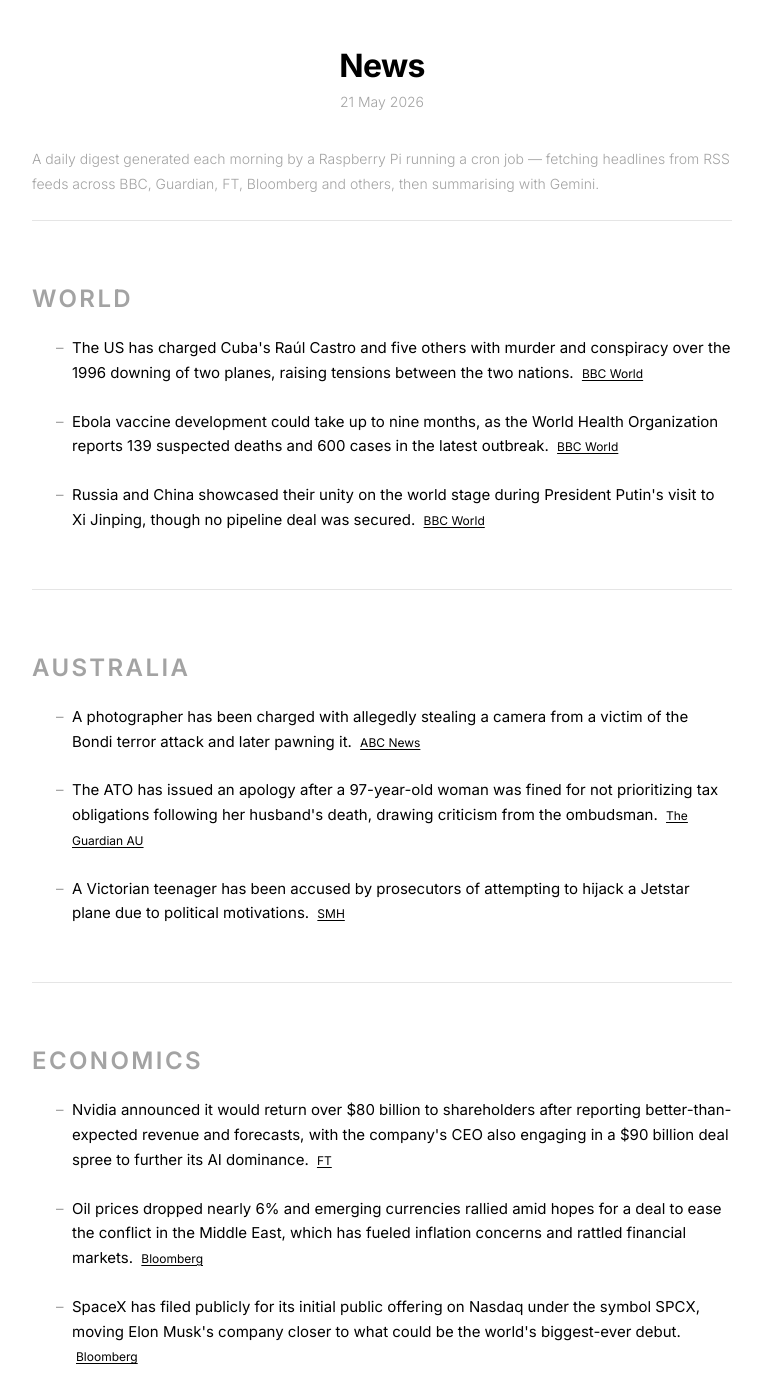
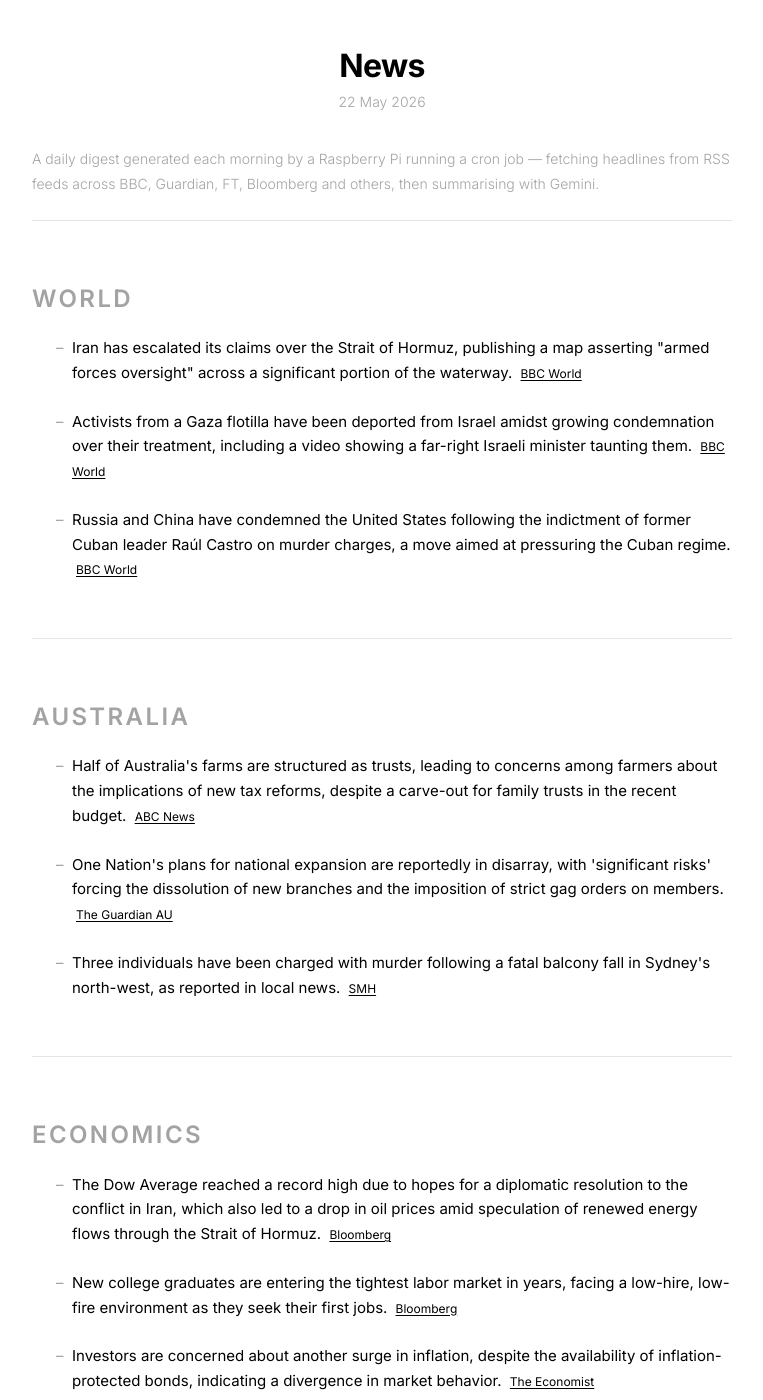
Before and after one commit to s-jac/s-jac.github.io, a Jekyll site: the page built from projects/news.html, in a window 1280 px wide and 1400 px high. Shown: the whole window, without its empty margins (258-1021 px from the left). Built offline with Jekyll 4.4.1, drawn with Linux system fonts in a browser that asks for light colours; some of the changed text lies outside the part shown.

Commit message:
daily news update 22 May 2026

```diff
--- a/_data/news.json
+++ b/_data/news.json
@@ -1,22 +1,22 @@
 {
-  "date": "21 May 2026",
-  "generated_at": "2026-05-20T21:00:24.154808+00:00",
+  "date": "22 May 2026",
+  "generated_at": "2026-05-21T21:00:27.698286+00:00",
   "sections": [
     {
       "heading": "World",
       "bullets": [
         {
-          "text": "The US has charged Cuba's Raúl Castro and five others with murder and conspiracy over the 1996 downing of two planes, raising tensions between the two nations.",
+          "text": "Iran has escalated its claims over the Strait of Hormuz, publishing a map asserting \"armed forces oversight\" across a significant portion of the waterway.",
           "source": "BBC World",
           "url": "https://www.bbc.com/news/world"
         },
         {
-          "text": "Ebola vaccine development could take up to nine months, as the World Health Organization reports 139 suspected deaths and 600 cases in the latest outbreak.",
+          "text": "Activists from a Gaza flotilla have been deported from Israel amidst growing condemnation over their treatment, including a video showing a far-right Israeli minister taunting them.",
           "source": "BBC World",
           "url": "https://www.bbc.com/news/world"
         },
         {
-          "text": "Russia and China showcased their unity on the world stage during President Putin's visit to Xi Jinping, though no pipeline deal was secured.",
+          "text": "Russia and China have condemned the United States following the indictment of former Cuban leader Raúl Castro on murder charges, a move aimed at pressuring the Cuban regime.",
           "source": "BBC World",
           "url": "https://www.bbc.com/news/world"
         }
@@ -26,17 +26,17 @@
       "heading": "Australia",
       "bullets": [
         {
-          "text": "A photographer has been charged with allegedly stealing a camera from a victim of the Bondi terror attack and later pawning it.",
+          "text": "Half of Australia's farms are structured as trusts, leading to concerns among farmers about the implications of new tax reforms, despite a carve-out for family trusts in the recent budget.",
           "source": "ABC News",
           "url": "https://www.abc.net.au/news"
         },
         {
-          "text": "The ATO has issued an apology after a 97-year-old woman was fined for not prioritizing tax obligations following her husband's death, drawing criticism from the ombudsman.",
+          "text": "One Nation's plans for national expansion are reportedly in disarray, with 'significant risks' forcing the dissolution of new branches and the imposition of strict gag orders on members.",
           "source": "The Guardian AU",
           "url": "https://www.theguardian.com/au"
         },
         {
-          "text": "A Victorian teenager has been accused by prosecutors of attempting to hijack a Jetstar plane due to political motivations.",
+          "text": "Three individuals have been charged with murder following a fatal balcony fall in Sydney's north-west, as reported in local news.",
           "source": "SMH",
           "url": "https://www.smh.com.au"
         }
@@ -46,19 +46,19 @@
       "heading": "Economics",
       "bullets": [
         {
-          "text": "Nvidia announced it would return over $80 billion to shareholders after reporting better-than-expected revenue and forecasts, with the company's CEO also engaging in a $90 billion deal spree to further its AI dominance.",
-          "source": "FT",
-          "url": "https://www.ft.com"
-        },
-        {
-          "text": "Oil prices dropped nearly 6% and emerging currencies rallied amid hopes for a deal to ease the conflict in the Middle East, which has fueled inflation concerns and rattled financial markets.",
+          "text": "The Dow Average reached a record high due to hopes for a diplomatic resolution to the conflict in Iran, which also led to a drop in oil prices amid speculation of renewed energy flows through the Strait of Hormuz.",
           "source": "Bloomberg",
           "url": "https://www.bloomberg.com/markets"
         },
         {
-          "text": "SpaceX has filed publicly for its initial public offering on Nasdaq under the symbol SPCX, moving Elon Musk's company closer to what could be the world's biggest-ever debut.",
+          "text": "New college graduates are entering the tightest labor market in years, facing a low-hire, low-fire environment as they seek their first jobs.",
           "source": "Bloomberg",
           "url": "https://www.bloomberg.com/markets"
+        },
+        {
+          "text": "Investors are concerned about another surge in inflation, despite the availability of inflation-protected bonds, indicating a divergence in market behavior.",
+          "source": "The Economist",
+          "url": "https://www.economist.com/finance-and-economics"
         }
       ]
     }
```
